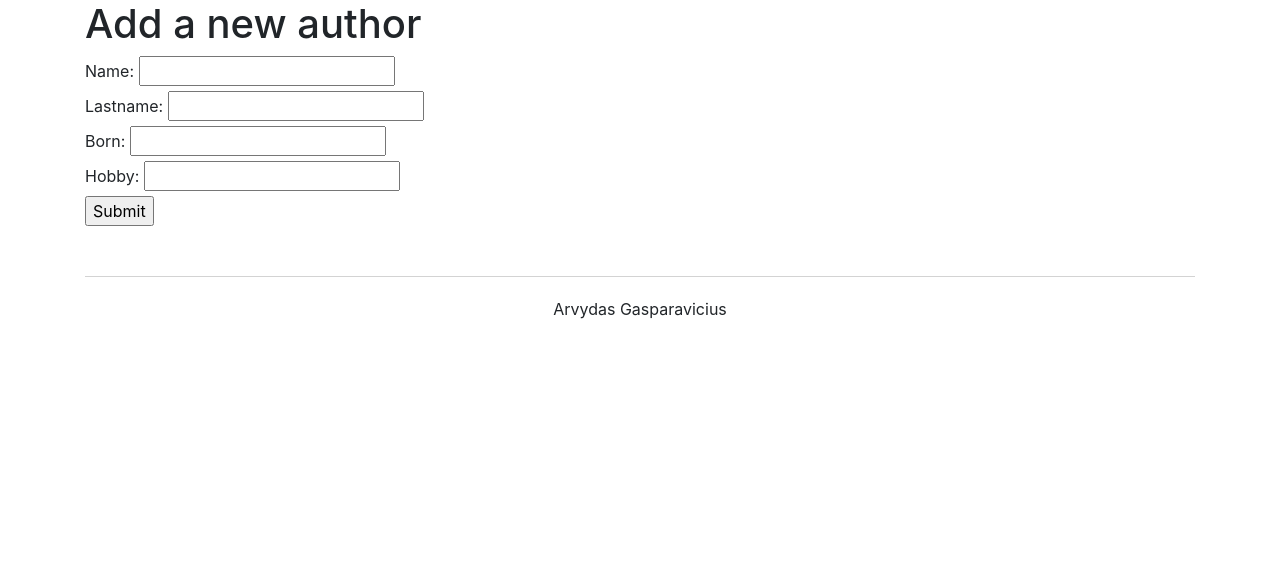
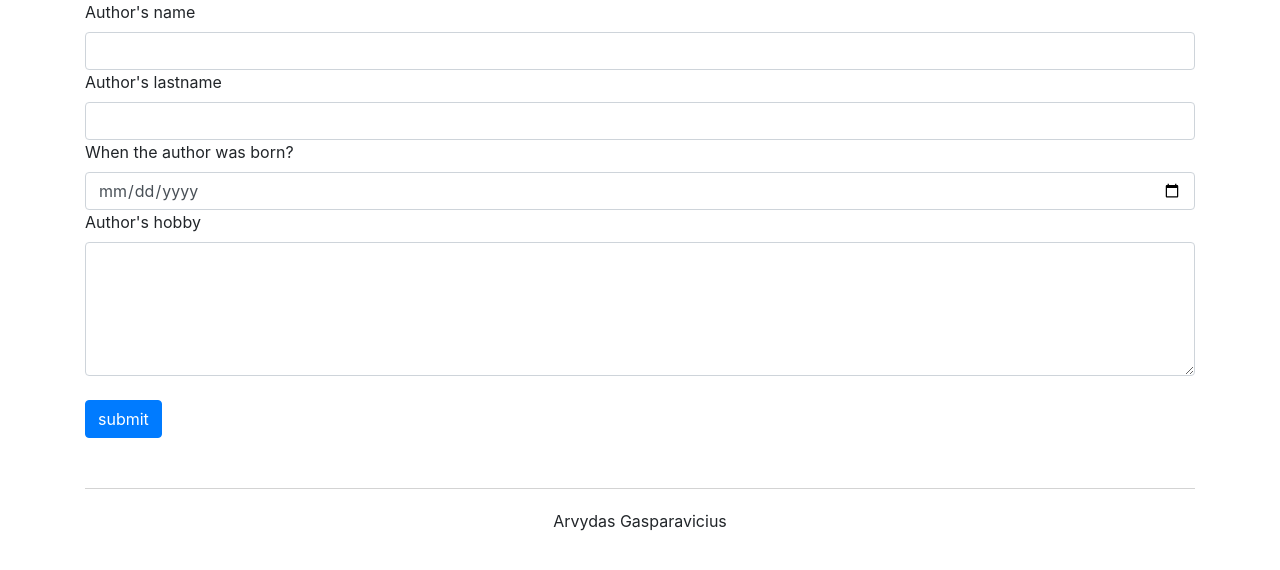
Before and after one commit to azegas/citatos_flask, a Flask app: page /add_author in a window 1280 px wide. Shown: the part 56-626 px from the top of the page. Run offline with Flask 3, Linux system fonts and the light colour scheme; some libraries are stand-ins or nearby versions.

Commit message:
using flask-wtf forms

```diff
--- a/web_site/__init__.py
+++ b/web_site/__init__.py
@@ -5,6 +5,7 @@ from flask_sqlalchemy import SQLAlchemy
 from flask_migrate import Migrate
 import random
 import os
+from web_site.forms import AddAuthorForm
 
 
 # kai duombaze pradeda pilnai veikti, tik tuomet startinam appsa
@@ -33,6 +34,72 @@ app = create_app()
 
 # --------------------------------------------------------------------
 # Creating routes
+# FORM STUFF
+
+# CSRF token cross site request forgery?
+
+# creates a little secret key on the form that then later syncs behind
+# the scenes with another secret key. CSRF token will use the secret key.
+# this below is Zygimantas way of generating a secret key.
+
+
+SECRET_KEY = os.urandom(32)
+app.config["SECRET_KEY"] = SECRET_KEY
+# print(SECRET_KEY)
+
+# --------------------------------------------------------------------
+
+
+@app.route("/add_author", methods=["GET", "POST"])
+def route_add_author():
+    """Use form to add add a new author to the database."""
+    form = AddAuthorForm()
+    # Validate form
+    if form.validate_on_submit():
+        name = request.form["name"]
+        lastname = request.form["lastname"]
+        born = request.form["born"]
+        hobby = request.form["hobby"]
+        author = Author(
+            name=name,
+            lastname=lastname,
+            born=born,
+            hobby=hobby,
+        )
+        db.session.add(author)
+        db.session.commit()
+        return redirect(url_for("route_all_authors"))
+    return render_template("add_author.html", form=form)
+
+
+# --------------------------------------------------------------------
+
+
+@app.route("/add_quote", methods=["GET", "POST"])
+def route_add_quote():
+    """Add a new quote to the database."""
+    if request.method == "POST":
+        text = request.form["text"]
+        status = request.form["status"]
+        date_created = request.form["date_created"]
+        score = request.form["score"]
+        author_id = request.form["author_id"]
+        quote = Quote(
+            text=text,
+            status=status,
+            date_created=date_created,
+            score=score,
+            author_id=author_id,
+        )
+        db.session.add(quote)
+        db.session.commit()
+        return redirect(url_for("route_all_quotes"))
+    authors = Author.query.all()
+    return render_template("add_quote.html", authors=authors)
+
+
+# --------------------------------------------------------------------
+# CREATING ROUTES
 
 
 @app.route("/")
@@ -86,56 +153,6 @@ def route_single_author(first_last_name):
 
 
 # --------------------------------------------------------------------
-
-
-@app.route("/add_author", methods=["GET", "POST"])
-def route_add_author():
-    """Add a new author to the database."""
-    if request.method == "POST":
-        name = request.form["name"]
-        lastname = request.form["lastname"]
-        born = request.form["born"]
-        hobby = request.form["hobby"]
-        author = Author(
-            name=name,
-            lastname=lastname,
-            born=born,
-            hobby=hobby,
-        )
-        db.session.add(author)
-        db.session.commit()
-        return redirect(url_for("route_all_authors"))
-    return render_template("add_author.html")
-
-
-# --------------------------------------------------------------------
-
-
-@app.route("/add_quote", methods=["GET", "POST"])
-def route_add_quote():
-    """Add a new quote to the database."""
-    if request.method == "POST":
-        text = request.form["text"]
-        status = request.form["status"]
-        date_created = request.form["date_created"]
-        score = request.form["score"]
-        author_id = request.form["author_id"]
-        quote = Quote(
-            text=text,
-            status=status,
-            date_created=date_created,
-            score=score,
-            author_id=author_id,
-        )
-        db.session.add(quote)
-        db.session.commit()
-        return redirect(url_for("route_all_quotes"))
-    authors = Author.query.all()
-    return render_template("add_quote.html", authors=authors)
-
-
-# --------------------------------------------------------------------
-# Creating custom error pages
 # https://www.presslabs.com/how-to/error-pages/#what-are-error-pages
 
 
--- /dev/null
+++ b/web_site/forms.py
@@ -0,0 +1,22 @@
+# possible fields - https://wtforms.readthedocs.io/en/3.0.x/fields/
+# possible validators - https://wtforms.readthedocs.io/en/3.0.x/validators/
+from flask_wtf import FlaskForm
+from wtforms import StringField, SubmitField, DateField, TextAreaField
+from wtforms.validators import DataRequired, Length
+
+
+# Creating a form class
+class AddAuthorForm(FlaskForm):
+    name = StringField("Author's name", validators=[DataRequired()])
+    lastname = StringField("Author's lastname", validators=[DataRequired()])
+    born = DateField(
+        "When the author was born?", format="%Y-%m-%d", validators=[DataRequired()]
+    )
+    hobby = TextAreaField(
+        "Author's hobby",
+        validators=[
+            DataRequired(),
+            Length(max=5, message=("Labai neissiplesk seniuk.")),
+        ],
+    )
+    submit = SubmitField("submit")
--- a/web_site/templates/add_author.html
+++ b/web_site/templates/add_author.html
@@ -1,20 +1,24 @@
-{% extends 'base.html' %}
+{% extends "base.html" %}
+{% block content %}
 
-{% block content %}
-    <h1>Add a new author</h1>
-    <form method="POST" enctype="multipart/form-data">
-        <label>Name:</label>
-        <input type="text" name="name" required>
-        <br>
-        <label>Lastname:</label>
-        <input type="text" name="lastname" required>
-        <br>
-        <label>Born:</label>
-        <input type="text" name="born" required>
-        <br>
-        <label>Hobby:</label>
-        <input type="text" name="hobby" required>
-        <br>
-        <input type="submit" value="Submit">
+    <form method="POST">
+        {{form.hidden_tag()}}<!-- getting csrf token -->
+
+        {{form.name.label(class="form-label")}}
+        {{form.name(class="form-control")}}
+
+        {{form.lastname.label(class="form-label")}}
+        {{form.lastname(class="form-control")}}
+
+        {{form.born.label(class="form-label")}}
+        {{form.born(class="form-control")}}
+
+        {{form.hobby.label(class="form-label")}}
+        {{form.hobby(class="form-control", rows="5")}}
+
+        <br/>
+        {{form.submit(class="btn btn-primary")}}
     </form>
+
+
 {% endblock %}
```
